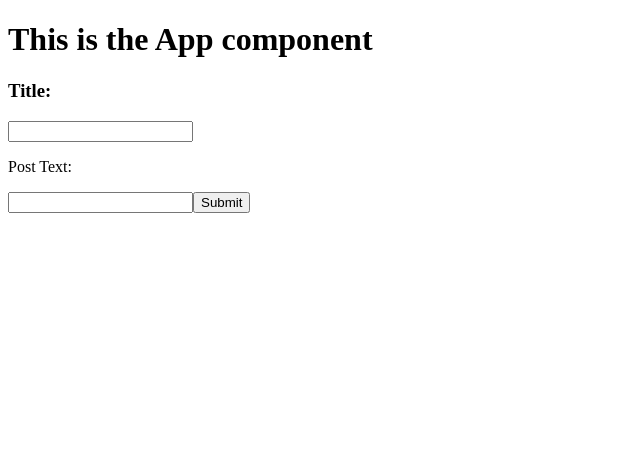
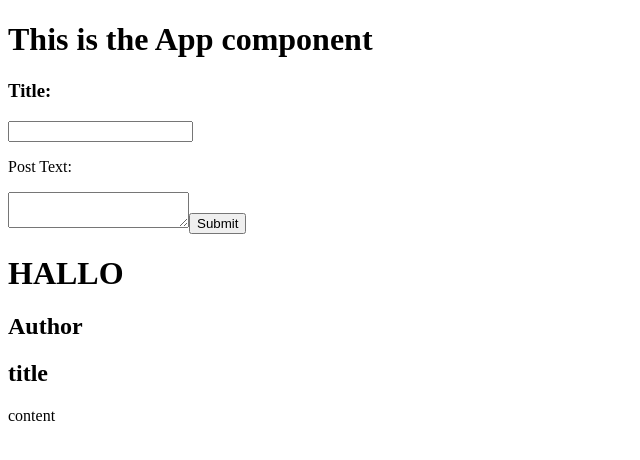
Before and after one commit to cjbreaux/redux-vote-site, a React app: page /#/ in a window 1280 px wide. Shown: the top 460 px of the page, without its empty margins (0-640 px from the left). Built offline with nearby package versions, Linux system fonts and the light colour scheme.

Commit message:
pass state props to postlist

```diff
--- a/src/components/App.jsx
+++ b/src/components/App.jsx
@@ -1,11 +1,13 @@
 import React from 'react';
 import Form from './Form';
+import PostList from './PostList';
 
 function App() {
   return(
     <div>
       <h1>This is the App component</h1>
       <Form />
+      <PostList />
     </div>
   );
 }
--- a/src/components/Form.jsx
+++ b/src/components/Form.jsx
@@ -1,30 +1,36 @@
 import React from 'react';
 import { v4 } from 'UUID';
+import { connect } from 'react-redux';
 
-function Form() {
+function Form(props) {
   let _postTitle = null;
   let _postText = null;
 
   function handleFormSubmission(e) {
+    const {dispatch} = props;
     e.preventDefault();
-    console.log('submitted');
-    console.log(_postTitle.value);
-    console.log(_postText.value);
-    console.log(v4());
+    const action = {
+      type: 'ADD_POST',
+      id: v4(),
+      title: _postTitle.value,
+      text: _postText.value
+    };
+    dispatch(action);
     _postTitle.value = '';
     _postText.value = '';
   }
   return(
     <div>
       <form onSubmit={handleFormSubmission}>
+
         <h3>Title: </h3>
         <input type="text" ref={(input)=>{_postTitle = input;}}/>
         <p>Post Text: </p>
-        <input type="text" ref={(input)=>{_postText = input;}}/>
+        <textarea  ref={(textarea)=>{_postText = textarea;}}/>
         <button type="submit">Submit</button>
       </form>
     </div>
   );
 }
 
-export default Form;
+export default connect()(Form);
--- a/src/components/Post.jsx
+++ b/src/components/Post.jsx
@@ -0,0 +1,30 @@
+import React from 'react';
+
+
+
+
+function Post() {
+
+
+
+
+  return(
+    <div>
+      <h1>HALLO</h1>
+      <div>
+        <h2>Author</h2>
+        <h2>title</h2>
+        <p>content</p>
+
+
+      </div>
+    </div>
+
+
+
+
+  );
+
+}
+
+export default Post;
--- a/src/components/PostList.jsx
+++ b/src/components/PostList.jsx
@@ -0,0 +1,27 @@
+import React from 'react';
+import { connect } from 'react-redux';
+import Post from './Post';
+
+
+
+
+function PostList(props) {
+ console.log(props);
+
+
+  return(
+    <Post />
+
+  );
+
+}
+
+const mapStateToProps = state => {
+  return {
+    abcPostList: state
+  }
+}
+
+
+
+export default connect(mapStateToProps)(PostList);
--- a/src/index.jsx
+++ b/src/index.jsx
@@ -3,23 +3,26 @@ import ReactDOM from 'react-dom';
 import App from './components/App';
 import { AppContainer } from 'react-hot-loader';
 import { HashRouter } from 'react-router-dom';
-// import { createStore } from 'redux';
-// import { Provider } from 'react-redux';
+import { createStore } from 'redux';
+import { Provider } from 'react-redux';
+import postListReducer from './reducers/post-list-reducer';
 
-// const store = createStore();
+const store = createStore(postListReducer);
 
 
-
+let subscribe = store.subscribe(()=>
+  console.log(store.getState())
+);
 
 
 
 const render = (Component) => {
   ReactDOM.render(
-    <AppContainer>
-      <HashRouter>
+    <HashRouter>
+      <Provider store={store}>
         <Component/>
-      </HashRouter>
-    </AppContainer>,
+      </Provider>
+    </HashRouter>,
     document.getElementById('react-app-root')
   );
 };
--- a/src/reducers/post-list-reducer.js
+++ b/src/reducers/post-list-reducer.js
@@ -1,13 +1,13 @@
-
 export default (state = {}, action) => {
   switch(action.type) {
   case 'ADD_POST':
-   const {title, text, id} = action;
+    const {title, text, id, date} = action;
     let newState = Object.assign({}, state, {
       [id]: {
         title,
         text,
-       id
+        id,
+        date: new Date()
       }
     });
     return newState;
```
Lines whose indentation alone changed are shown as unchanged.
